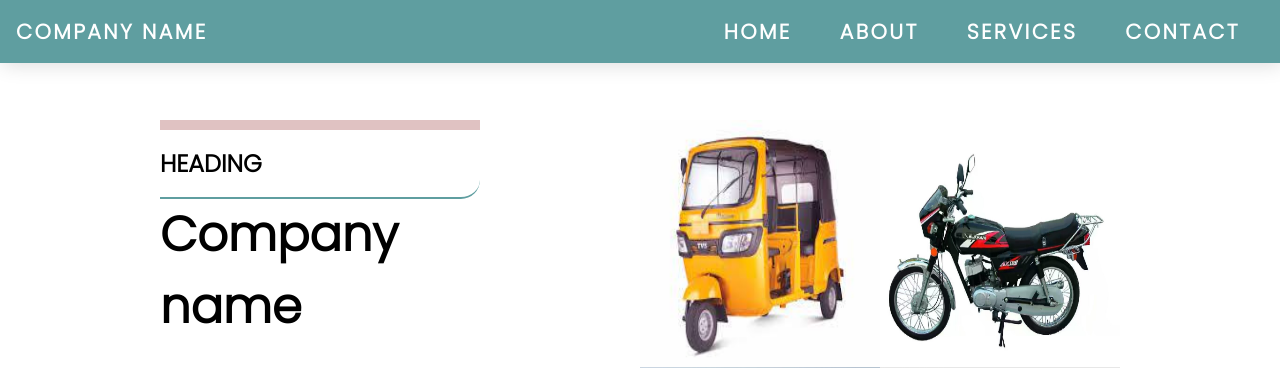
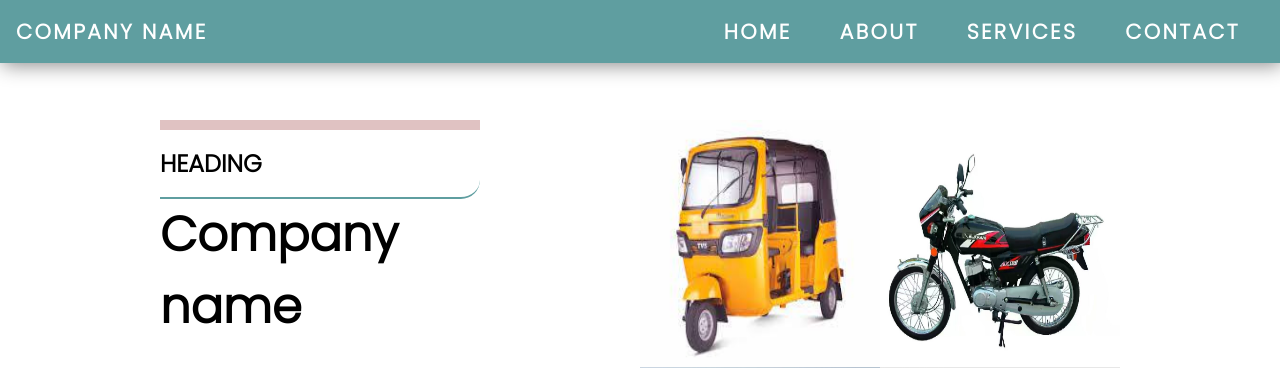
Before and after one commit to Akindele-Ebenezer/alignment, a PHP site: page / in a window 1280 px wide. Shown: the top 368 px of the page. Run offline with PHP 8.4, Linux system fonts and the light colour scheme.

Commit message:
Update styles.css

```diff
--- a/styles/styles.css
+++ b/styles/styles.css
@@ -184,7 +184,7 @@ p {
 .sec-inner,
 header,
 .sec-6 .img {
-    box-shadow: 2px 2px 19px #ddd;
+    box-shadow: 2px 2px 19px #888;
 }
 
 .sec-3 {
```
